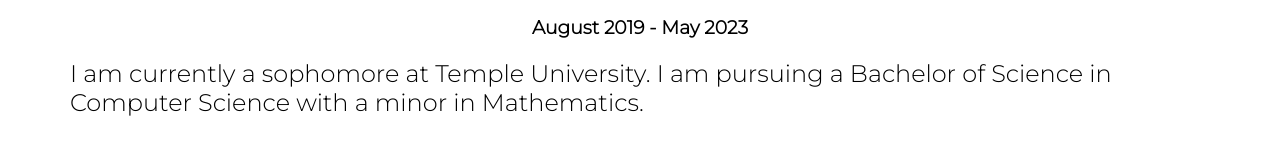
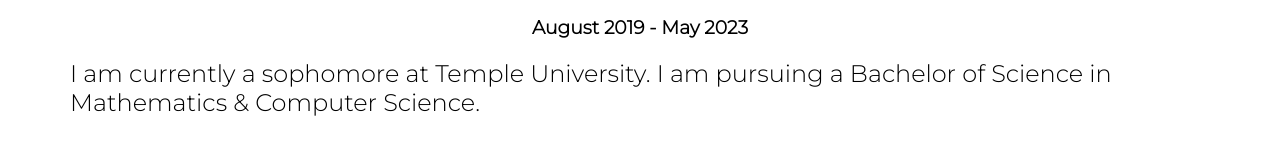
Before and after one commit to anuk2001/anuk2001.github.io, a plain HTML site: page index.html in a window 1280 px wide. Shown: the part 1764-1918 px from the top of the page. Drawn offline with Linux system fonts and the light colour scheme.

Commit message:
Update index.html
update resume

```diff
--- a/index.html
+++ b/index.html
@@ -46,7 +46,7 @@
 	<h3 class="dt">August 2019 - May 2023</h3>
 
 
-	<p class="desc">I am currently a sophomore at Temple University. I am pursuing a Bachelor of Science in Computer Science with a minor in Mathematics.</p>
+	<p class="desc">I am currently a sophomore at Temple University. I am pursuing a Bachelor of Science in Mathematics & Computer Science.</p>
 	</div>
 </body>
 </html>
```
